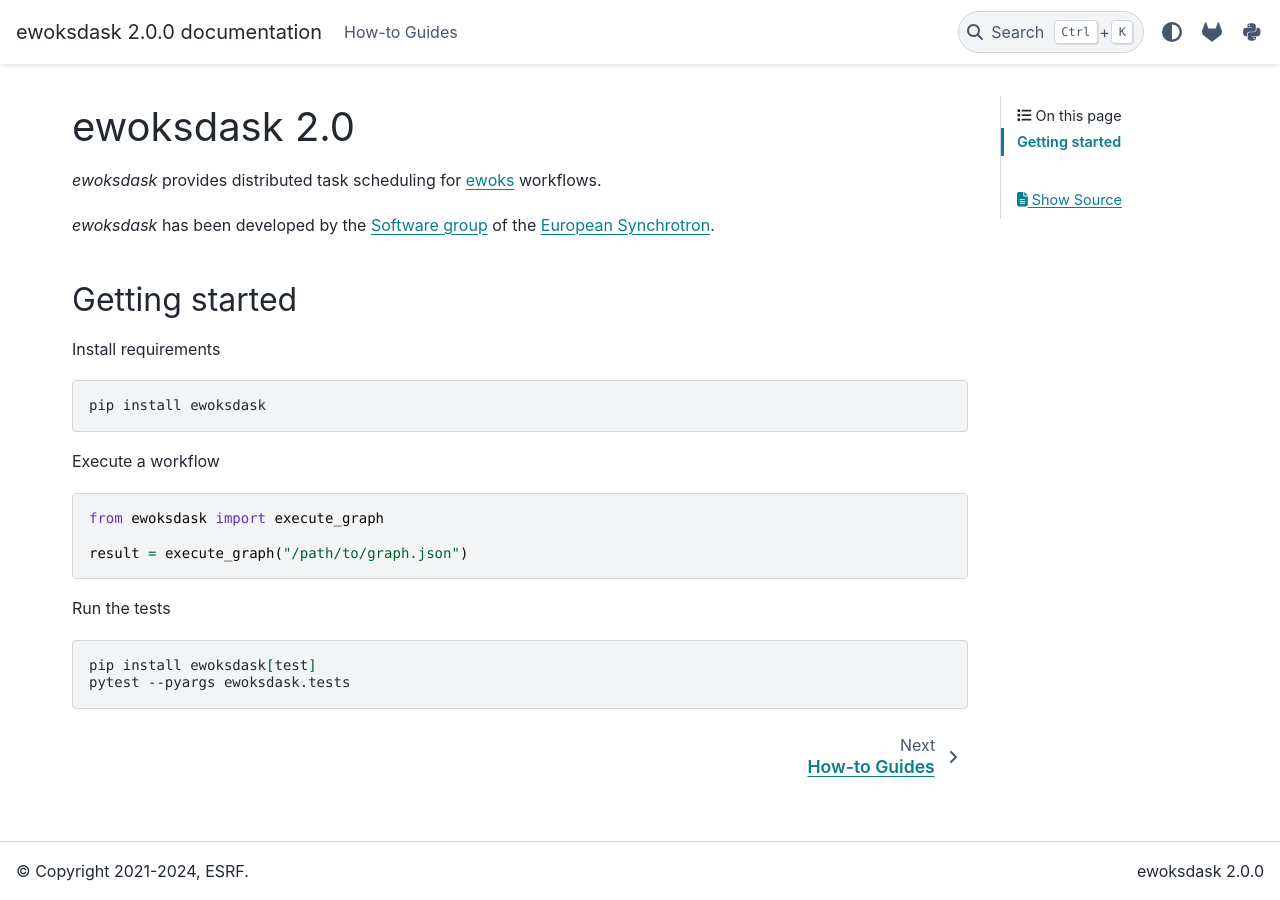
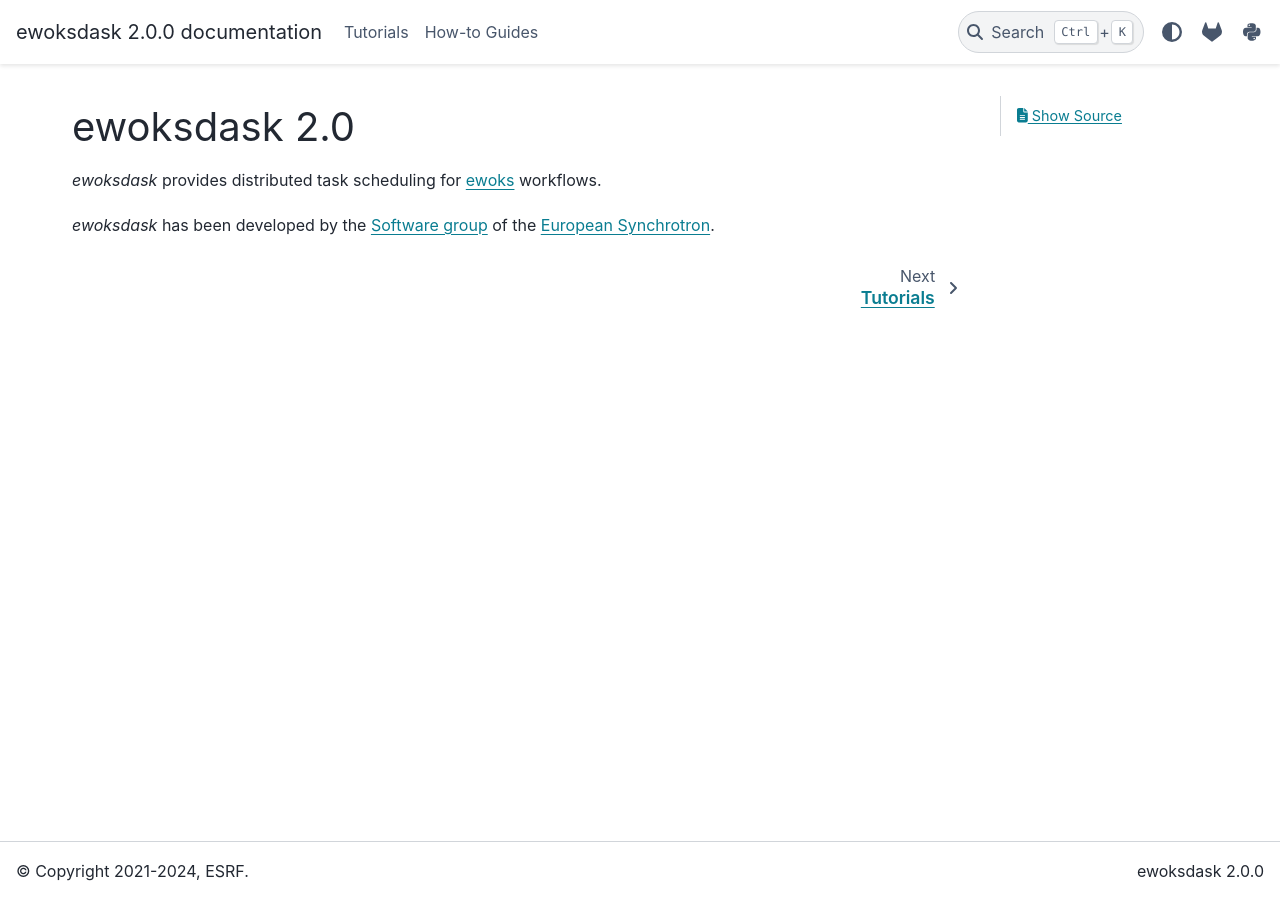
Before and after one commit to ewoks-kit/ewoksdask, a Sphinx documentation site: the page built from doc/index.rst, in a window 1280 px wide. Built offline with Sphinx 7.4.7 and the PyData theme 0.15.4, drawn with Linux system fonts in a browser that asks for light colours; pages that are not in the unit, such as notebooks, are missing from menus.

Commit message:
docs: getting started tutorial

```diff
--- a/doc/index.rst
+++ b/doc/index.rst
@@ -3,34 +3,13 @@
 
 *ewoksdask* provides distributed task scheduling for `ewoks <https://ewoks.readthedocs.io/>`_ workflows.
 
-*ewoksdask* has been developed by the `Software group <http://www.esrf.fr/Instrumentation/software>`_ of the `European Synchrotron <https://www.esrf.fr/>`_.
+*ewoksdask* has been developed by the `Software group <http://www.esrf.fr/Instrumentation/software>`_
+of the `European Synchrotron <https://www.esrf.fr/>`_.
 
-Getting started
----------------
-
-Install requirements
-
-.. code-block:: bash
-
-    pip install ewoksdask
-
-Execute a workflow
-
-.. code-block:: python
-
-    from ewoksdask import execute_graph
-
-    result = execute_graph("/path/to/graph.json")
-
-Run the tests
-
-.. code-block:: bash
-
-    pip install ewoksdask[test]
-    pytest --pyargs ewoksdask.tests
 
 .. toctree::
     :hidden:
 
+    tutorials/index
     howtoguides/index
     reference/index
--- /dev/null
+++ b/doc/tutorials/index.rst
@@ -0,0 +1,7 @@
+Tutorials
+=========
+
+.. toctree::
+    :maxdepth: 1
+
+    getting_started
```
Also changed, not shown: doc/tutorials/getting_started.rst (added, +16 -0 lines).
